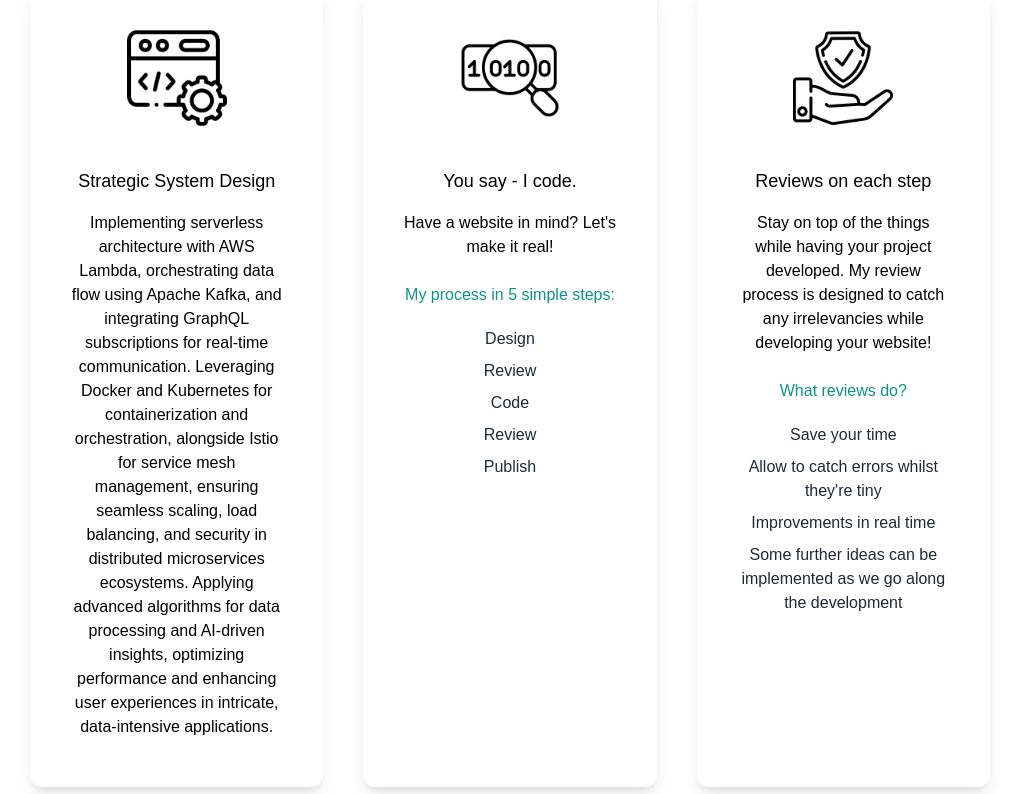
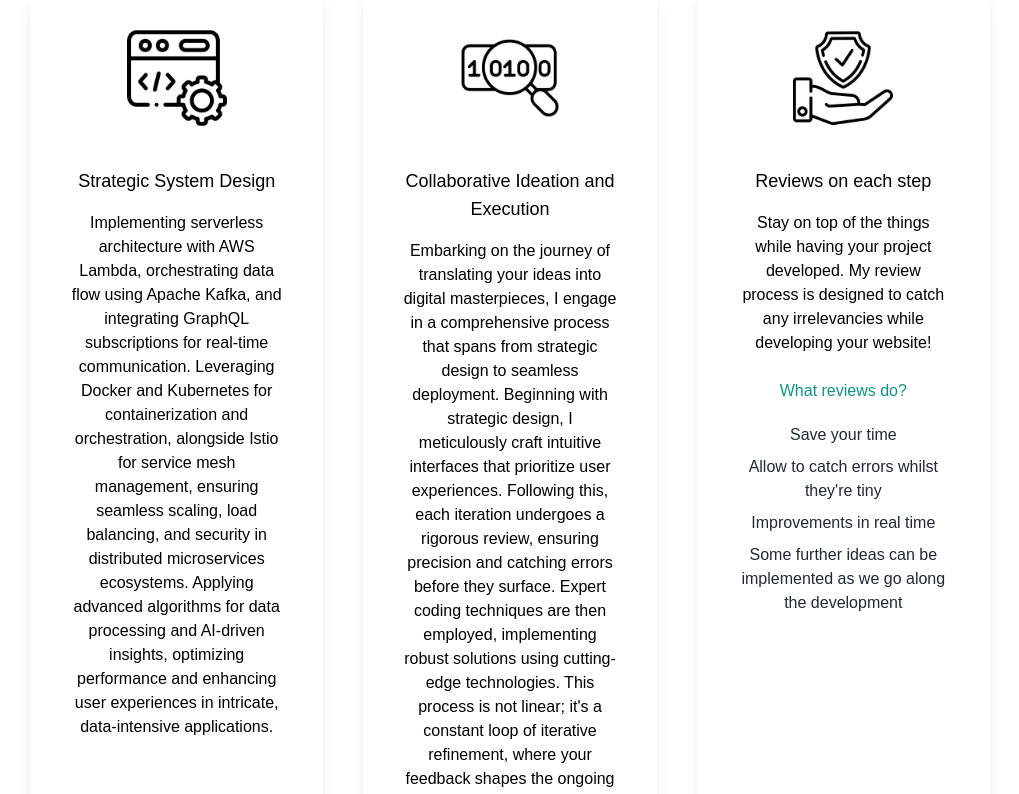
Before and after one commit to idncod/reactive-portfolio, a Next.js app: page / in a window 1280 px wide. Shown: the part 1280-2074 px from the top of the page, without its empty margins (130-1149 px from the left). Built offline with nearby package versions, Linux system fonts and the light colour scheme.

Commit message:
upd_description_1.2

```diff
--- a/pages/index.js
+++ b/pages/index.js
@@ -97,11 +97,9 @@ export default function Home() {
             <div className="text-center shadow-lg p-10 rounded-xl my-10 dark:bg-white flex-1">
               <Image src={code} width={100} height={100} />
               <h3 className="text-lg font-medium font-bold pt-8 pb-2 ">
-                You say - I code.
-              </h3>
+              Collaborative Ideation and Execution              </h3>
               <p className="py-2">
-                Have a website in mind? Let's make it real!
-              </p>
+              Embarking on the journey of translating your ideas into digital masterpieces, I engage in a comprehensive process that spans from strategic design to seamless deployment. Beginning with strategic design, I meticulously craft intuitive interfaces that prioritize user experiences. Following this, each iteration undergoes a rigorous review, ensuring precision and catching errors before they surface. Expert coding techniques are then employed, implementing robust solutions using cutting-edge technologies. This process is not linear; it's a constant loop of iterative refinement, where your feedback shapes the ongoing enhancements. Finally, the result is a seamless deployment, bringing your project to life with precision, passion, and a commitment to excellence.              </p>
               <h4 className="py-4 text-teal-600">My process in 5 simple steps:</h4>
               <p className="text-gray-800 py-1">Design</p>
               <p className="text-gray-800 py-1">Review</p>
```
